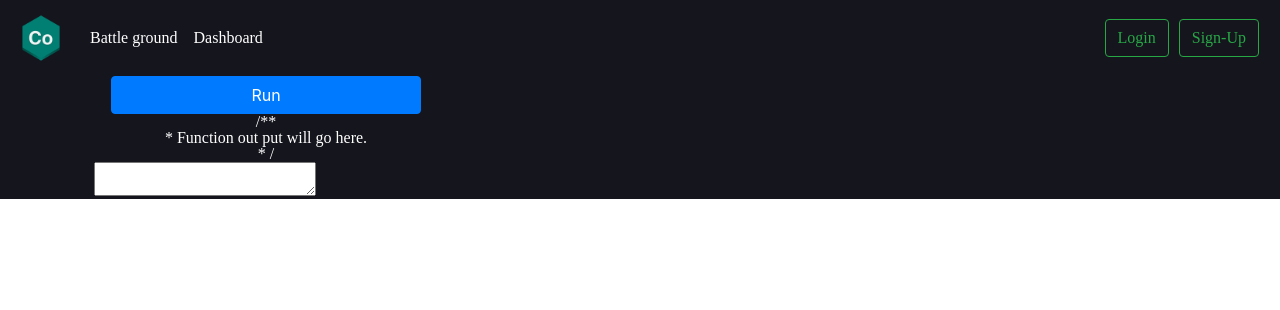
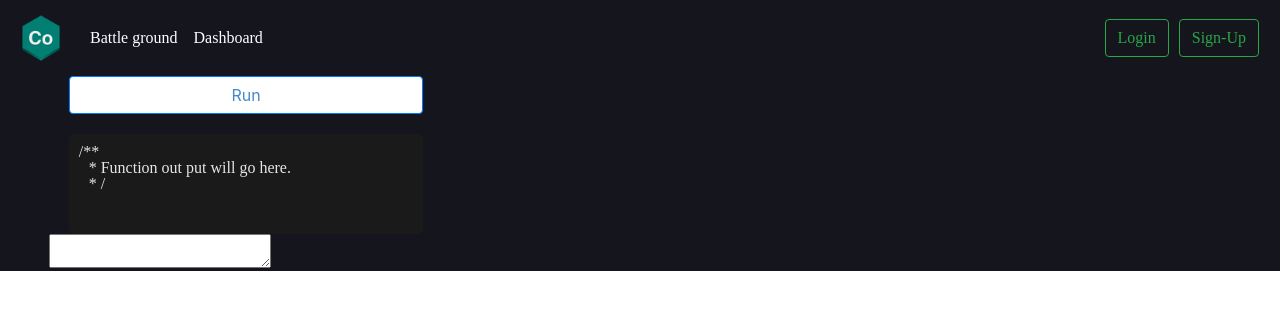
Before and after one commit to imcontrive/CreateAPIs, a React (Create React App) app in the folder client/mini-codewar-frontend/: page /code in a window 1280 px wide. Shown: the top 310 px of the page. Built offline with nearby package versions, Linux system fonts and the light colour scheme.

Commit message:
Adding styles for CodeMirror Components

```diff
--- a/client/mini-codewar-frontend/src/index.css
+++ b/client/mini-codewar-frontend/src/index.css
@@ -116,3 +116,55 @@ table td.gap span {
     display: none;
   }
 }
+
+/* styles for codemirror */
+
+.container {
+  width: 100%;
+  padding: 0;
+}
+.row {
+  padding: 0;
+}
+.side {
+  padding: 0;
+}
+.console {
+  padding-top: 10px;
+  padding-bottom: 10px;
+  width: 90%;
+  min-height: 100px;
+  background: #1a1a1a;
+  margin: auto;
+  margin-top: 20px;
+  border-radius: 5px;
+}
+.pconsole {
+  margin-left: 10px;
+  text-align: left;
+  color: #e6e6e6;
+  font-family: "Ubuntu Mono" !important;
+}
+.indent {
+  text-indent: 10px;
+}
+body {
+  overflow: hidden;
+}
+.btn-primary {
+  background: white;
+  color: #428bca;
+}
+.CodeMirror {
+  float: right;
+  display: inline-block;
+  min-height: 100vh;
+  width: 100%;
+  background: gray !important;
+}
+.CodeMirror .CodeMirror-scroll {
+  background: #5e5e5e !important;
+}
+.CodeMirror .CodeMirror-gutter {
+  background: #454545 !important;
+}
```
